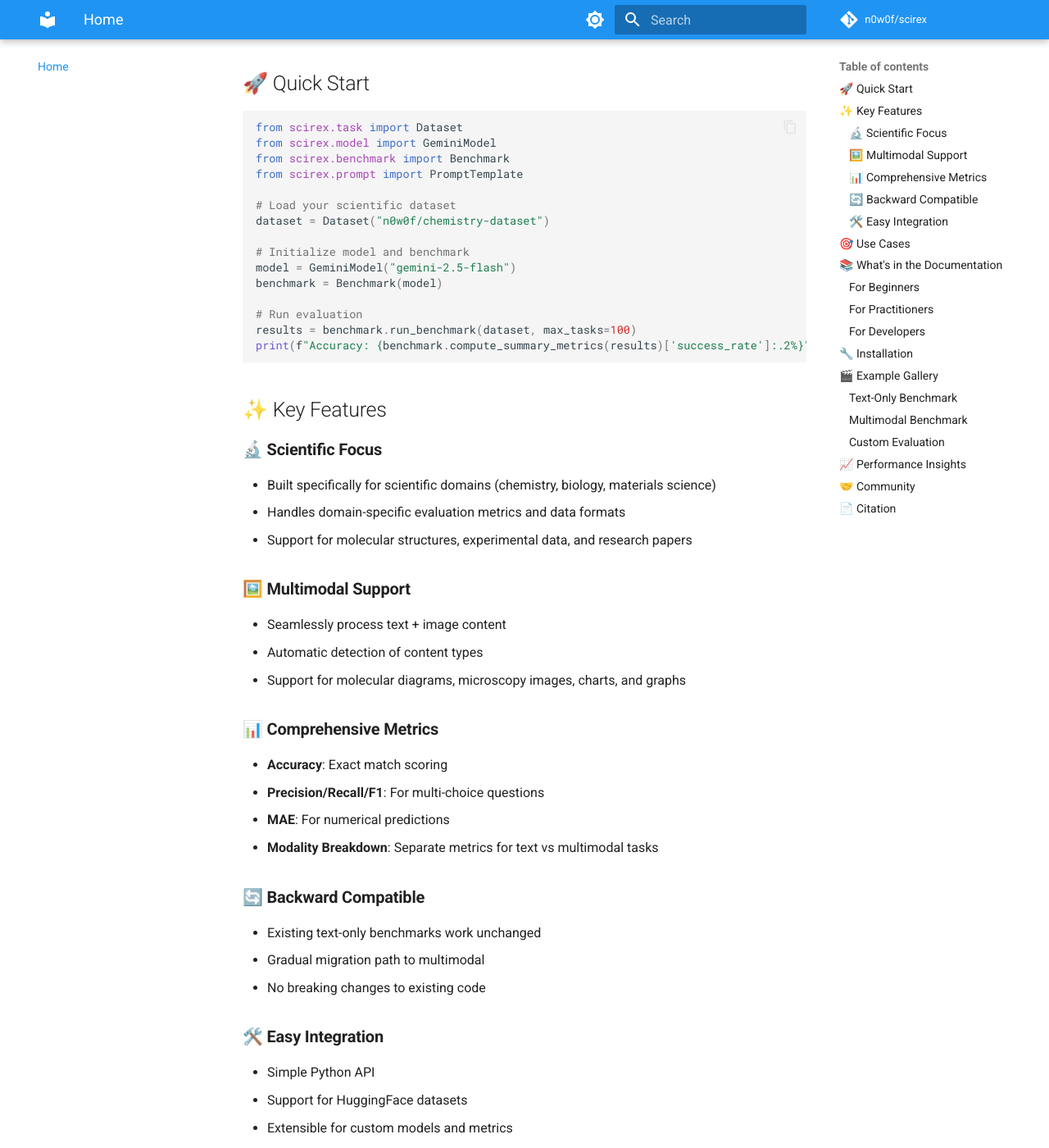
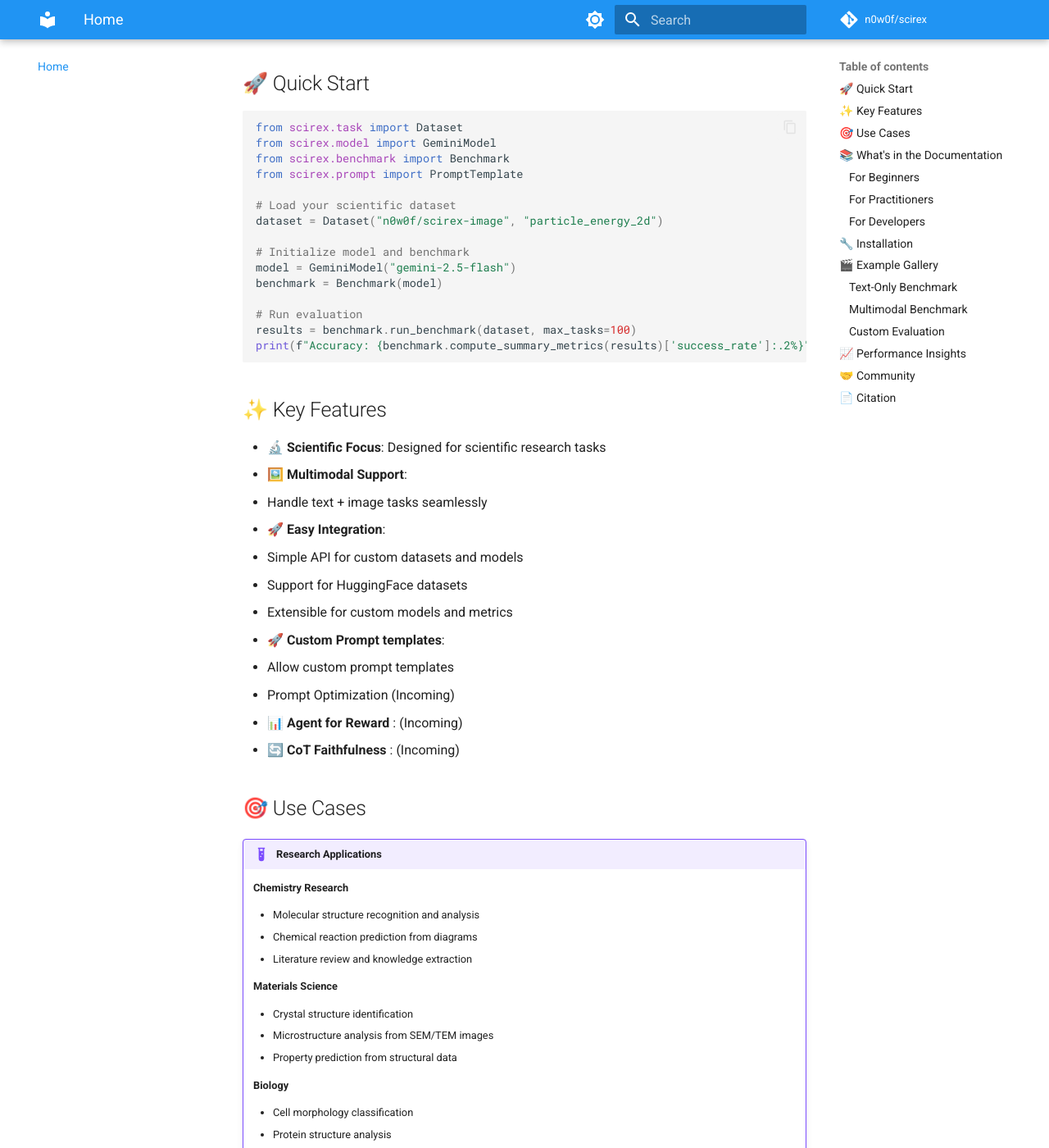
Before and after one commit to n0w0f/scirex, an MkDocs documentation site: the page built from docs/docs/index.md, in a window 1280 px wide and 1400 px high, scrolled down 371 px. Shown: the whole window at 82% size. Built offline with MkDocs 1.6.1 and Material for MkDocs 9.7.7, drawn with Linux system fonts in a browser that asks for light colours; comment, search, counter and statistics services are not loaded; the version menu is left out.

Commit message:
chore: new dataset names in docs

```diff
--- a/docs/docs/index.md
+++ b/docs/docs/index.md
@@ -16,7 +16,7 @@
 from scirex.prompt import PromptTemplate
 
 # Load your scientific dataset
-dataset = Dataset("n0w0f/chemistry-dataset")
+dataset = Dataset("n0w0f/scirex-image", "particle_energy_2d")
 
 # Initialize model and benchmark
 model = GeminiModel("gemini-2.5-flash")
@@ -29,36 +29,22 @@
 
 ## ✨ Key Features
 
-### 🔬 **Scientific Focus**
+- 🔬 **Scientific Focus**: Designed for scientific research tasks
+- 🖼️ **Multimodal Support**:
+  - Handle text + image tasks seamlessly
+- 🚀 **Easy Integration**:
 
-- Built specifically for scientific domains (chemistry, biology, materials science)
-- Handles domain-specific evaluation metrics and data formats
-- Support for molecular structures, experimental data, and research papers
+  - Simple API for custom datasets and models
+  - Support for HuggingFace datasets
+  - Extensible for custom models and metrics
 
-### 🖼️ **Multimodal Support**
+- 🚀 **Custom Prompt templates**:
 
-- Seamlessly process text + image content
-- Automatic detection of content types
-- Support for molecular diagrams, microscopy images, charts, and graphs
+  - Allow custom prompt templates
+  - Prompt Optimization (Incoming)
 
-### 📊 **Comprehensive Metrics**
-
-- **Accuracy**: Exact match scoring
-- **Precision/Recall/F1**: For multi-choice questions
-- **MAE**: For numerical predictions
-- **Modality Breakdown**: Separate metrics for text vs multimodal tasks
-
-### 🔄 **Backward Compatible**
-
-- Existing text-only benchmarks work unchanged
-- Gradual migration path to multimodal
-- No breaking changes to existing code
-
-### 🛠️ **Easy Integration**
-
-- Simple Python API
-- Support for HuggingFace datasets
-- Extensible for custom models and metrics
+- 📊 **Agent for Reward** : (Incoming)
+- 🔄 **CoT Faithfulness** : (Incoming)
 
 ## 🎯 Use Cases
 
```
Also changed, not shown: README.md.
